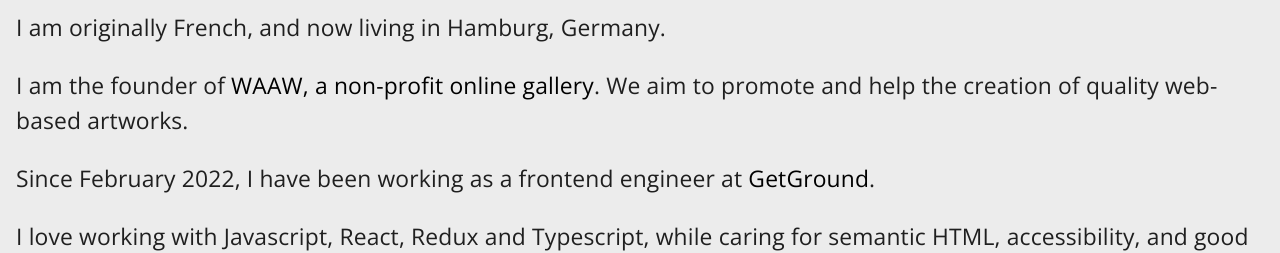
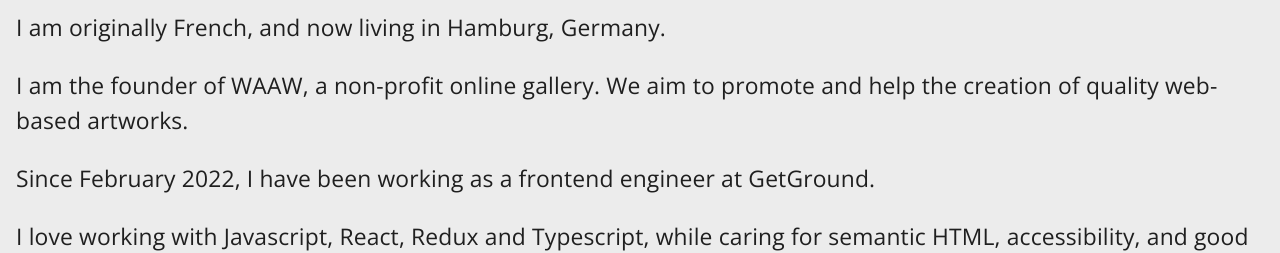
Before and after one commit to grosset-floriane/floriangegrosset-client, a React (Create React App) app: page / in a window 1280 px wide. Shown: the part 484-737 px from the top of the page. Built offline with nearby package versions, Linux system fonts and the light colour scheme; a web font is replaced by a local one.

Commit message:
update ui

```diff
--- a/src/components/ExternalLink/index.tsx
+++ b/src/components/ExternalLink/index.tsx
@@ -1,16 +1,15 @@
 import React from 'react'
 import { Link, styled } from '@mui/material'
 
-// Replace colors by theme colors
-const StyledLink = styled(Link, {})({
-    color: "black",
+
+const StyledLink = styled(Link, {})(({ theme }) => ({
+    color: theme.palette.text.primary,
     fontWeight: 500,
     '&:hover, &:focus-visible, &:active': {
         outline: 'none',
-        backgroundColor: 'black',
-        color: 'white'
+        backgroundColor: theme.palette.primary.main,
     }
-})
+}))
 
 interface Props {
     href: string
```
